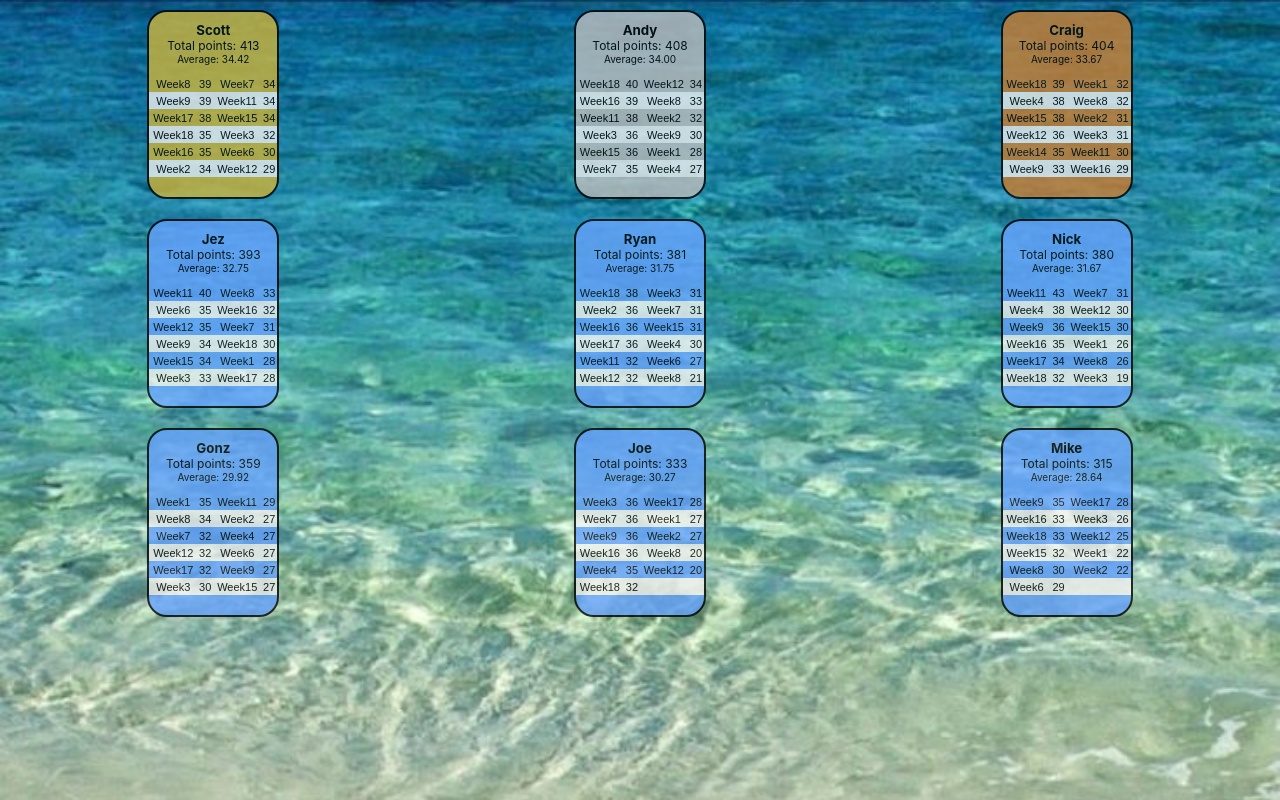
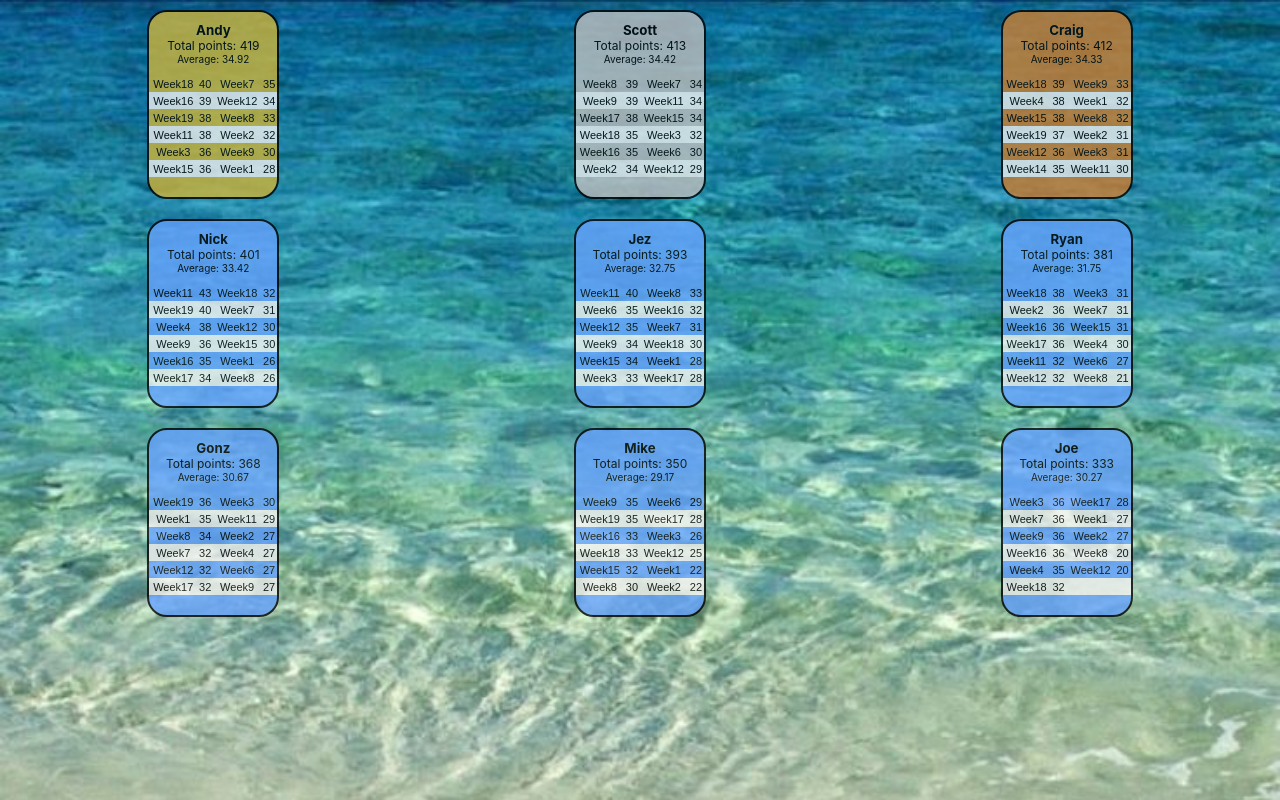
Before and after one commit to Ryan6Payne/winter-league, a React (Create React App) app: page / in a window 1280 px wide. Built offline with nearby package versions, Linux system fonts and the light colour scheme.

Commit message:
Week19 scores

```diff
--- a/src/App.js
+++ b/src/App.js
@@ -9,7 +9,25 @@ const App = () => {
         <div>
           <div className="container">
             <div className="row">
-            <div className="col-sm">
+              <div className="col-sm">
+                <GolfPlayerCard golfScores={
+                  [
+                    { week: 'Week1', score: 28 },
+                    { week: 'Week2', score: 32 },
+                    { week: 'Week3', score: 36 },
+                    { week: 'Week19', score: 38 },
+                    { week: 'Week7', score: 35 },
+                    { week: 'Week8', score: 33 },
+                    { week: 'Week9', score: 30 },
+                    { week: 'Week11', score: 38 },
+                    { week: 'Week12', score: 34 },
+                    { week: 'Week15', score: 36 },
+                    { week: 'Week16', score: 39 },
+                    { week: 'Week18', score: 40 }
+                  ]
+                } playerName="Andy" weeksPlayed={12} cardClass={"gold"}/>
+              </div>
+              <div className="col-sm">
               <GolfPlayerCard golfScores={
                 [
                   { week: 'Week17', score: 38 },
@@ -25,25 +43,7 @@ const App = () => {
                   { week: 'Week15', score: 34 },
                   { week: 'Week16', score: 35 }
                 ]
-                } playerName="Scott" weeksPlayed={12} cardClass={"gold"}/>
-              </div>
-              <div className="col-sm">
-                <GolfPlayerCard golfScores={
-                  [
-                    { week: 'Week1', score: 28 },
-                    { week: 'Week2', score: 32 },
-                    { week: 'Week3', score: 36 },
-                    { week: 'Week4', score: 27 },
-                    { week: 'Week7', score: 35 },
-                    { week: 'Week8', score: 33 },
-                    { week: 'Week9', score: 30 },
-                    { week: 'Week11', score: 38 },
-                    { week: 'Week12', score: 34 },
-                    { week: 'Week15', score: 36 },
-                    { week: 'Week16', score: 39 },
-                    { week: 'Week18', score: 40 }
-                  ]
-                } playerName="Andy" weeksPlayed={12} cardClass={"silver"}/>
+                } playerName="Scott" weeksPlayed={12} cardClass={"silver"}/>
               </div>
             <div className="col-sm">
                 <GolfPlayerCard golfScores={
@@ -53,7 +53,7 @@ const App = () => {
                     { week: 'Week3', score: 31 },
                     { week: 'Week4', score: 38 },
                     { week: 'Week18', score: 39 },
-                    { week: 'Week16', score: 29 },
+                    { week: 'Week19', score: 37 },
                     { week: 'Week8', score: 32 },
                     { week: 'Week9', score: 33 },
                     { week: 'Week11', score: 30 },
@@ -65,6 +65,24 @@ const App = () => {
               </div>
             </div>
             <div className="row">
+            <div className="col-sm">
+              <GolfPlayerCard golfScores={
+                  [
+                    { week: 'Week1', score: 26 },
+                    { week: 'Week18', score: 32 },
+                    { week: 'Week19', score: 40 },
+                    { week: 'Week4', score: 38 },
+                    { week: 'Week7', score: 31 },
+                    { week: 'Week8', score: 26 },
+                    { week: 'Week9', score: 36 },
+                    { week: 'Week11', score: 43 },
+                    { week: 'Week12', score: 30 },
+                    { week: 'Week15', score: 30 },
+                    { week: 'Week16', score: 35 },
+                    { week: 'Week17', score: 34 }
+                  ]
+                } playerName="Nick" weeksPlayed={12} />
+              </div>
             <div className="col-sm">
               <GolfPlayerCard golfScores={
                   [
@@ -101,24 +119,6 @@ const App = () => {
                     ]
                   } playerName="Ryan" weeksPlayed={12} />
               </div>
-              <div className="col-sm">
-              <GolfPlayerCard golfScores={
-                  [
-                    { week: 'Week1', score: 26 },
-                    { week: 'Week18', score: 32 },
-                    { week: 'Week3', score: 19 },
-                    { week: 'Week4', score: 38 },
-                    { week: 'Week7', score: 31 },
-                    { week: 'Week8', score: 26 },
-                    { week: 'Week9', score: 36 },
-                    { week: 'Week11', score: 43 },
-                    { week: 'Week12', score: 30 },
-                    { week: 'Week15', score: 30 },
-                    { week: 'Week16', score: 35 },
-                    { week: 'Week17', score: 34 }
-                  ]
-                } playerName="Nick" weeksPlayed={12} />
-              </div>
             </div>
             <div className="row">
             <div className="col-sm">
@@ -134,10 +134,28 @@ const App = () => {
                     { week: 'Week9', score: 27 },
                     { week: 'Week11', score: 29 },
                     { week: 'Week12', score: 32 },
-                    { week: 'Week15', score: 27 },
+                    { week: 'Week19', score: 36 },
                     { week: 'Week17', score: 32 }
                   ]
                 } playerName="Gonz" weeksPlayed={12} />
+              </div>
+              <div className="col-sm">
+              <GolfPlayerCard golfScores={
+                  [
+                    { week: 'Week1', score: 22 },
+                    { week: 'Week2', score: 22 },
+                    { week: 'Week3', score: 26 },
+                    { week: 'Week6', score: 29 },
+                    { week: 'Week8', score: 30 },
+                    { week: 'Week9', score: 35 },
+                    { week: 'Week12', score: 25 },
+                    { week: 'Week15', score: 32 },
+                    { week: 'Week16', score: 33 },
+                    { week: 'Week17', score: 28 },
+                    { week: 'Week18', score: 33 },
+                    { week: 'Week19', score: 35 }
+                  ]
+                } playerName="Mike" weeksPlayed={12} />
               </div>
               <div className="col-sm">
                 <GolfPlayerCard golfScores={
@@ -157,24 +175,6 @@ const App = () => {
                   ]
                 } playerName="Joe" weeksPlayed={11}/>
               </div>
-              <div className="col-sm">
-              <GolfPlayerCard golfScores={
-                  [
-                    { week: 'Week1', score: 22 },
-                    { week: 'Week2', score: 22 },
-                    { week: 'Week3', score: 26 },
-                    { week: 'Week6', score: 29 },
-                    { week: 'Week8', score: 30 },
-                    { week: 'Week9', score: 35 },
-                    { week: 'Week12', score: 25 },
-                    { week: 'Week15', score: 32 },
-                    { week: 'Week16', score: 33 },
-                    { week: 'Week17', score: 28 },
-                    { week: 'Week18', score: 33 },
-                    { week: '', score: 0 }
-                  ]
-                } playerName="Mike" weeksPlayed={11} />
-              </div>
             </div>
           </div>
         </div>
```
